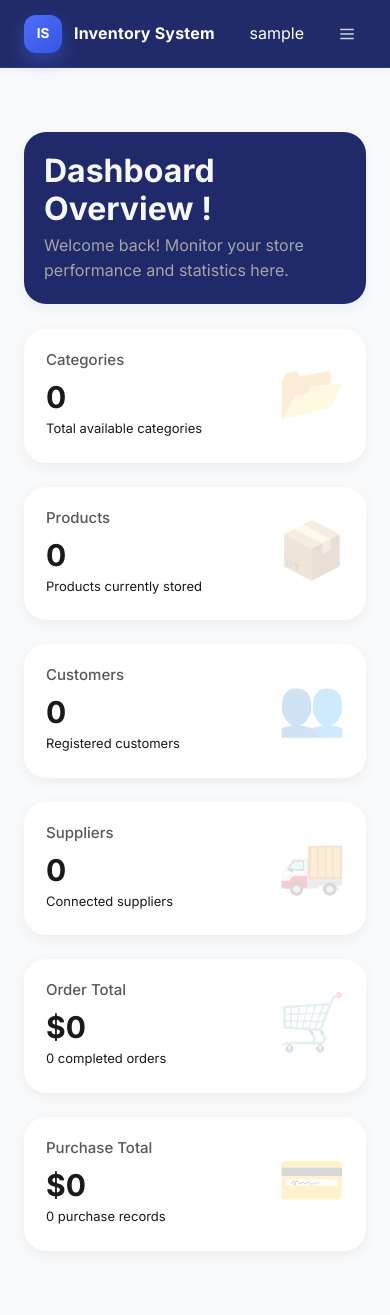
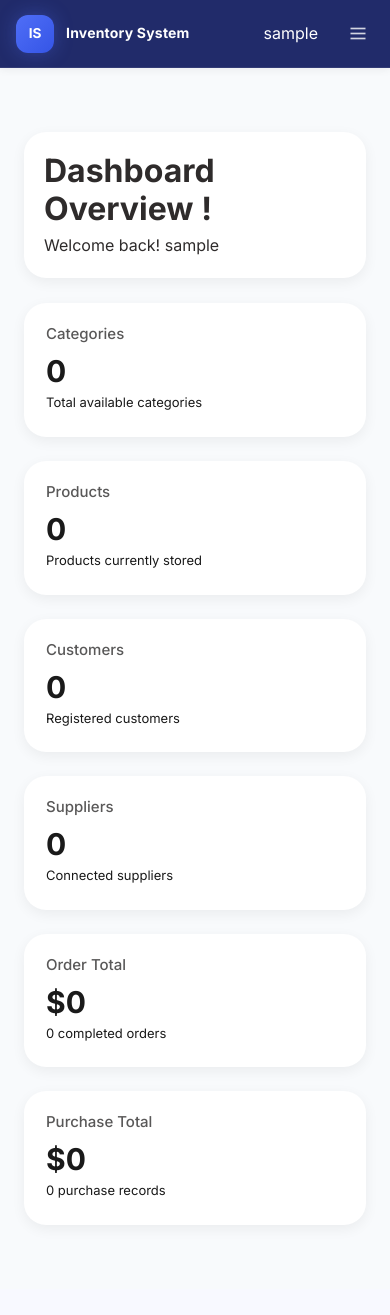
Before and after one commit to Noidea1001/pos, a Django app: page / in a window 390 px wide. After the commit the page ends 1226 px from the top, so only its background shows below. Run offline with Django 5.2, Linux system fonts and the light colour scheme; the visitor is signed in with stand-in values (Sample User, id 1); data that the repository does not hold is empty.

Commit message:
change style responsive

```diff
--- a/inventory_system/settings.py
+++ b/inventory_system/settings.py
@@ -40,6 +40,7 @@ INSTALLED_APPS = [
     'django.contrib.sessions',
     'django.contrib.messages',
     'django.contrib.staticfiles',
+    'django.contrib.humanize',
     'customers',
     'suppliers',
     'products',
--- a/static/css/style.css
+++ b/static/css/style.css
@@ -16,6 +16,7 @@
     --warning: #f59e0b;
     --info: #0ea5e9;
 
+    --nav-bg1: #ffffff;
     --nav-bg: #040f57e1;
     --nav-border: rgba(255, 255, 255, 0.08);
     --nav-link: rgba(255, 255, 255, 0.75);
@@ -137,7 +138,7 @@ main {
     justify-content: center;
     font-size: 0.85rem;
     font-weight: 700;
-    box-shadow: 0 8px 18px rgba(79, 110, 247, 0.35);
+    box-shadow: 0 0px 18px rgba(79, 110, 247, 0.35);
 }
 
 .app-name {
@@ -202,8 +203,8 @@ main {
 
 .menu-btn {
     display: none;
-    width: 38px;
-    height: 38px;
+    width: 40px;
+    height: 40px;
     border: none;
     border-radius: 10px;
     background: transparent;
@@ -230,6 +231,11 @@ main {
     border-bottom: 1px solid var(--nav-border);
     transition: height 0.3s ease;
     overflow-y: hidden;
+}
+
+.drawer-backdrop--visible {
+    background: rgba(15, 23, 42, 0.5);
+    backdrop-filter: blur(3px);
 }
 
 .drawer--open {
@@ -434,7 +440,7 @@ label,
 
 .login-container,
 .auth-container {
-    max-width: 450px;
+    max-width: 40px;
     margin: 4rem auto;
 }
 /* main table */
@@ -515,34 +521,34 @@ main {
 }
 
 /* Categories */
-.row .col-md-4:nth-child(1) .card-body::after {
+/* .row .col-md-4:nth-child(1) .card-body::after {
     content: "📂";
-}
+} */
 
 /* Products */
-.row .col-md-4:nth-child(2) .card-body::after {
+/* .row .col-md-4:nth-child(2) .card-body::after {
     content: "📦";
-}
+} */
 
 /* Customers */
-.row .col-md-4:nth-child(3) .card-body::after {
+/* .row .col-md-4:nth-child(3) .card-body::after {
     content: "👥";
-}
+} */
 
 /* Suppliers */
-.row .col-md-4:nth-child(4) .card-body::after {
+/* .row .col-md-4:nth-child(4) .card-body::after {
     content: "🚚";
-}
+} */
 
 /* Orders */
-.row .col-md-4:nth-child(5) .card-body::after {
+/* .row .col-md-4:nth-child(5) .card-body::after {
     content: "🛒";
-}
+} */
 
 /* Purchases */
-.row .col-md-4:nth-child(6) .card-body::after {
+/* .row .col-md-4:nth-child(6) .card-body::after {
     content: "💳";
-}
+} */
 
 /* Gradient Colors */
 .text-bg-primary {
@@ -567,7 +573,7 @@ main {
 
 /* Welcome Header */
 .dashboard-header {
-    background: var(--nav-bg);
+    background: var(--nav-bg1);
     border-radius: 22px;
     padding: 25px;
     margin-bottom: 25px;
@@ -576,10 +582,10 @@ main {
 
 .dashboard-header p {
     margin: 0;
-    color: #a6a4a4;
+    color: #2e2b2b;
 }
 .dashboard-header h2 {
-    color: #f7f7f7;
+    color: #2e2b2b;
 }
 .form {
     background-color: #f9f9f9;
@@ -630,6 +636,7 @@ label{
         display: none;
     }
 
+
     .menu-btn {
         display: flex;
         align-items: center;
@@ -638,6 +645,35 @@ label{
 
     main {
         padding: 1.25rem;
+    }
+
+}
+@media (max-width: 576px) {
+    .navbar {
+        padding: 0.5rem 1rem;
+    }
+    .app-name {
+        font-size: 0.875rem;
+    }
+    .nav-link {
+        font-size: 0.875rem;
+        padding: 0.35rem 0.5rem;
+    }
+    .btn {
+        font-size: 0.75rem;
+        padding: 0.25rem 0.5rem;
+    }
+    .avatar {
+        width: 32px;
+        height: 32px;
+        font-size: 0.625rem;
+    }
+    .menu-btn {
+        width: 32px;
+        height: 32px;
+    }
+    main {
+        padding: 0.75rem;
     }
 }
 
--- a/templates/dashboard/home.html
+++ b/templates/dashboard/home.html
@@ -10,7 +10,7 @@
   <div class="dashboard-header">
     <h2 class="mb-1">Dashboard Overview !</h2>
     <p>
-      Welcome back! Monitor your store performance and statistics here.
+      Welcome back! {{ user.username }}
     </p>
   </div>
 
--- a/templates/partials/_navbar.html
+++ b/templates/partials/_navbar.html
@@ -5,7 +5,6 @@
       <div class="logo">IS</div>
       <span class="app-name">Inventory System</span>
     </a>
-
     <ul class="links" role="list">
       <li><a class="nav-link" href="{% url 'dashboard_home' %}">Home</a></li>
       <li><a class="nav-link" href="{% url 'employee_list' %}">Employees</a></li>
@@ -21,10 +20,10 @@
         <span class="me-2 text-white">{{ user.username }}</span>
         <form method="post" action="{% url 'logout' %}" class="d-inline">
           {% csrf_token %}
-          <button type="submit" class="btn btn-sm btn-danger d-none d-md-inline-block">Logout</button>
+          <button type="submit" class="btn btn-sm btn-danger d-none d-lg-inline-block">Logout</button>
         </form>
       {% else %}
-        <a href="{% url 'login' %}" class="btn btn-sm btn-primary d-none d-md-inline-block">Login</a>
+        <a href="{% url 'login' %}" class="btn btn-sm btn-primary d-none d-lg-inline-block">Login</a>
       {% endif %}
 
       <button class="menu-btn"
@@ -32,7 +31,7 @@
               aria-expanded="false"
               aria-controls="navbar-drawer"
               onclick="toggleDrawer(this)">
-        <svg width="18" height="18" fill="none" stroke="currentColor" stroke-width="2" viewBox="0 0 24 24" aria-hidden="true">
+        <svg width="25" height="25" fill="none" stroke="currentColor" stroke-width="2" viewBox="0 0 24 24" aria-hidden="true">
           <line x1="3" y1="6" x2="21" y2="6"/>
           <line x1="3" y1="12" x2="21" y2="12"/>
           <line x1="3" y1="18" x2="21" y2="18"/>
--- a/templates/products/product_list.html
+++ b/templates/products/product_list.html
@@ -6,9 +6,6 @@
 <div class="container">
   <div class="d-flex justify-content-between align-items-center my-3">
     <h2>Products</h2>
-    {% if user.is_superuser %}
-    <a href="/categories" class="btn btn-secondary">Categories</a>
-    {% endif %}
     <a href="{% url 'product_create' %}" class="btn btn-primary">Add Product</a>
   </div>
 
```
